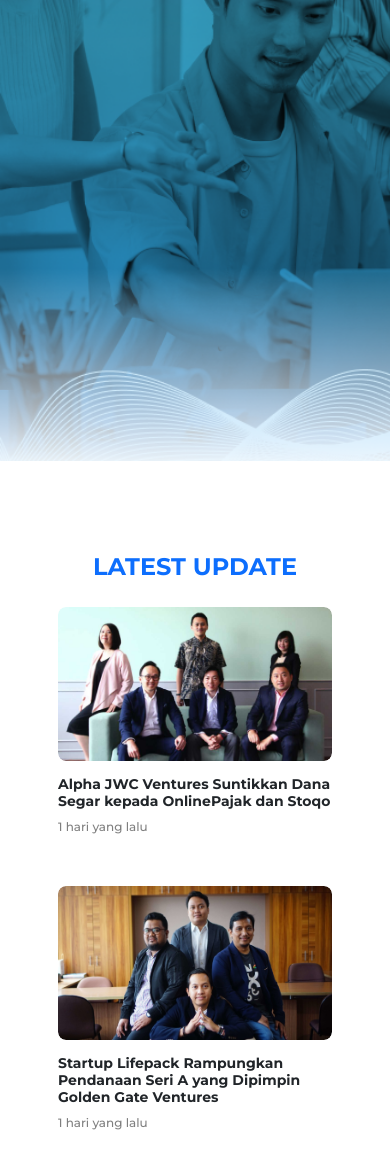
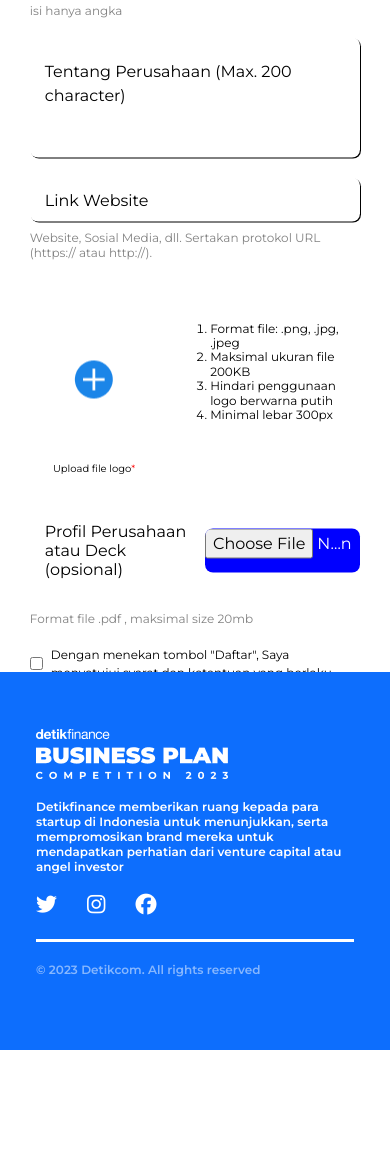
Before and after one commit to RizqGyx/Detikcom_FrontendDesignAssignment_MuhammadRizki, a website with bundled scripts: page register.html in a window 390 px wide. Shown: the part 383-1533 px from the top of the page. After the commit the page ends 1433 px from the top, so only its background shows below. Built offline with nearby package versions, Linux system fonts and the light colour scheme.

Commit message:
Non Functional Register Page

```diff
--- /dev/null
+++ b/register.css
@@ -0,0 +1,446 @@
+@import url('https://fonts.googleapis.com/css2?family=Montserrat:wght@400;500;600;700;800&display=swap');
+
+* {
+  scroll-padding-top: 76px;
+  font-family: 'Montserrat';
+  box-sizing: border-box;
+}
+
+h1,h2,h3,h4,h5,h6 {
+  margin: 0 !important;
+  padding: 0 !important;
+}
+
+.navbar .container {
+  padding: 15px 100px;
+  margin: 0 !important;
+  max-width: 100%;
+  display: flex;
+  align-items: center;
+  gap: 202px;
+}
+
+.bgimage {
+min-height: 125vh;
+max-width: 100vw;
+background: url(./src/background/Regis_hero.png);
+background-repeat: no-repeat;
+background-size: 100% 35%;
+}
+
+.nav-link {
+color: white !important;
+}
+
+.nav-item {
+font-size: 14px;
+font-weight: 600;
+line-height: 17.07px;
+padding: 10px;
+gap: 10px;
+display: flex;
+justify-content: center;
+align-items: center;
+}
+
+.navbar_content_ul {
+  display: flex;
+  justify-content: flex-end;
+  align-items: center;
+  gap: 30px;
+  flex: 1 0 0;
+}
+
+.register {
+padding: 5px 30px;
+border-radius: 100px;
+background-color: white;
+}
+
+.register a {
+color: rgb(0, 124, 189) !important;
+display: flex;
+justify-content: center;
+align-items: center;
+}
+
+.hero_text {
+position: absolute;
+top: 75%;
+left: 50%;
+transform: translate(-50%, -50%);
+color: white;
+display: flex;
+flex-direction: column;
+gap: 40px;
+width: 640px;
+}
+
+.hero_desc {
+    font-size: 48px;
+    font-weight: 700;
+    line-height: 20px;
+    display: inline-flex;
+    padding: 11px 0px 17px 0px;
+    justify-content: center;
+    align-items: center;
+}
+
+.wrapper_form {
+    display: flex;
+    padding: 30px 20px;
+    flex-direction: column;
+    align-items: center;
+    gap: 20px;
+    background-color: white;
+    border-radius: 16px;
+}
+
+form {
+    width: 100%;
+    display: flex;
+    flex-direction: column;
+    gap: 20px;
+}
+
+input, textarea {
+    width: 100%;
+    border-radius: 8px;
+    padding: 22px 15px;
+    height: 44px;
+    border: none;
+    box-shadow: 1px 1px black;
+}
+
+textarea {
+    height: 120px;
+    resize: none !important;
+}
+
+input::placeholder , textarea::placeholder {
+    color: black;
+}
+
+.phone_control, .link_control {
+    display: flex;
+    flex-direction: column;
+    gap: 8px;
+}
+
+.profil_control {
+    display: flex;
+    flex-direction: column;
+    gap: 10px;
+}
+
+.logo_photo {
+    display: flex;
+    gap: 20px;
+    height: 200px;
+    align-items: center;
+}
+
+.img_wrapper {
+    width: 200px;
+    display: flex;
+    flex-direction: column;
+    align-items: center;
+    justify-content: center;
+    color: black;
+    font-size: 10px;
+}
+
+.img_wrapper p{
+    position: absolute;
+    top: 70%;
+}
+
+.logo_req {
+    color: red;
+}
+
+.format {
+    color: black;
+    display: flex;
+    justify-content: center;
+    align-self: center;
+}
+
+.format ol {
+    display: flex;
+    flex-direction: column;
+    justify-content: center;
+}
+
+.format ol li {
+    font-size: 12px;
+    font-weight: 400;
+    line-height: 120%;
+}
+
+.phone_control p, .link_control p, .profil_control p{
+    color: #828282;
+    font-size: 12px;
+    font-style: normal;
+    font-weight: 400;
+    line-height: normal;
+    margin-bottom: 0;
+}
+
+.check_box {
+    display: flex;
+    justify-content: flex-start;
+    align-items: center;
+    padding: 0;
+    gap: 8px;
+}
+
+input[type="checkbox"] {
+    box-shadow: none;
+    padding: 0;
+    height: 14px;
+    border-radius: 2px;
+    background-color: #C4C4C4;
+    width: fit-content;
+}
+
+.profil_file_control {
+    display: flex;
+    align-items: center;
+}
+
+.profil_file_control p{
+    color: black;
+    font-size: 16px;
+    padding: 22px 15px;
+}
+
+input[type="file"] {
+    box-shadow: none;
+    padding: 0;
+    background-color: blue;
+    height: 44px;
+}
+
+.check_box label {
+    color: black;
+    font-size: 12px;
+    font-weight: 400;
+}
+
+.submit {
+    display: flex;
+    width: 250px;
+    justify-content: center;
+    gap: 10px;
+    border-radius: 5px;
+    background: #007CBD;
+    font-size: 14px;
+    color: white;
+    font-weight: 700;
+    padding: 0;
+    box-shadow: none;
+}
+
+footer{
+position: absolute;
+}
+
+footer .content {
+  width: 100vw;
+}
+
+footer .content .wrapper {
+  display: flex;
+  padding: 30px 49px;
+  justify-content: center;
+  align-items: flex-start;
+  flex-direction: column;
+  gap: 30px;
+}
+
+footer .content .wrapper .textcontent{
+  display: flex;
+  justify-content: center;
+  align-items: flex-start;
+  flex-direction: column;
+  gap: 20px;
+  width: 100%;
+}
+
+.textcontent p {
+  font-size: 14px;
+  font-style: normal;
+  font-weight: 600;
+  line-height: normal;
+}
+
+footer .content .wrapper .textcontent .textfield {
+display: flex;
+justify-content: space-between;
+align-items: center;
+border-bottom: 3px solid white;
+gap: 421px;
+}
+
+.textfield p {
+  margin-bottom: 20px;
+}
+
+.sosmed {
+  display: flex;
+}
+
+.sosmed .fab {
+color: white;
+font-size: 21px;
+letter-spacing: 30px;
+}
+
+.latest_section {
+  display: none;
+}
+
+@media only screen and (max-width:1024px) {
+body {
+  flex-direction: column;
+}
+
+.hero_text {
+  display: flex;
+  width: 308px;
+  flex-direction: column;
+  justify-content: center;
+  align-items: center;
+  gap: 30px;
+}
+
+.wrapper_text {
+  display: flex;
+  justify-content: center;
+  align-items: center;
+}
+
+.hero_desc {
+  text-align: center;
+  width: 100%;
+  line-height: normal;
+}
+
+footer {
+  display: flex;
+padding: 27px 36px;
+justify-content: center;
+align-items: center;
+align-self: stretch;
+width: 100%;
+}
+
+footer .content .wrapper {
+  display: flex;
+width: 342px;
+padding: 30px 0px;
+flex-direction: column;
+justify-content: center;
+align-items: flex-start;
+gap: 20px;
+}
+
+.textfield {
+  display: flex;
+  flex-direction: column;
+}
+
+.textcontent p {
+font-size: 12px;
+font-style: normal;
+font-weight: 600;
+line-height: normal;
+}
+
+footer .content .wrapper {
+  height: 100%;
+  width: 100% !important;
+}
+
+footer .content .wrapper .textcontent .textfield {
+  display: flex;
+flex-direction: column;
+justify-content: center;
+align-items: flex-start;
+gap: 20px;
+align-self: stretch;
+width: 100%;
+}
+
+.textfield p{
+  margin-bottom: 0;
+}
+
+.sosmed {
+  margin-bottom: 20px;
+}
+
+}
+
+@media only screen and (max-width:660px) {
+  .navbar {
+    width: 100vw;
+  }
+
+  .hero_desc {
+    font-size: 36px;
+    font-weight: 800;
+    line-height: 36px;
+  }
+
+  .navbar .container {
+    gap: 0px;
+    justify-content: space-evenly;
+    padding: 15px;
+  }
+
+}
+
+@media only screen and (max-width:1200px) {
+  .navbar .container {
+    gap: 0px;
+  }
+
+  .navbar_content_ul {
+    margin-top: 1rem;
+  }
+
+  .register {
+    width: 100%;
+  }
+}
+
+@media only screen and (max-width:415px) {
+.navbar .container{
+  margin: 0;
+  width: 100vw;
+}
+
+.hero_text {
+  display: flex;
+  width: 308px;
+  flex-direction: column;
+  justify-content: center;
+  align-items: center;
+  gap: 30px;
+}
+
+.wrapper_text {
+  display: flex;
+  justify-content: center;
+  align-items: center;
+}
+
+.hero_desc {
+  font-size: 36px;
+  font-weight: 800;
+  line-height: 36px;
+}
+
+}
--- a/register.html
+++ b/register.html
@@ -4,7 +4,7 @@
     <meta charset="UTF-8" />
     <meta name="viewport" content="width=device-width, initial-scale=1.0" />
     <title>Detikfinance Business Plan Competition 2023</title>
-    <link rel="stylesheet" href="welPage.css" />
+    <link rel="stylesheet" href="register.css" />
     <link rel="icon" type="image/x-icon" href="./src/background/detikLogo.png" />
     <link href="https://cdn.jsdelivr.net/npm/bootstrap@5.1.3/dist/css/bootstrap.min.css" rel="stylesheet" />
     <script src="https://cdn.jsdelivr.net/npm/bootstrap@5.1.3/dist/js/bootstrap.bundle.min.js"></script>
@@ -20,20 +20,52 @@
         <!-- Navbar End -->
 
         <!-- Hero Section Start -->
-        <section class="bgimage" id="home">
+        <section class="bgimage">
             <div class="container-fluid">
-                <div class="row">
-                    <div class="col-lg-12 col-md-12 col-sm-12 col-xs-12 hero-text">
-                        <h3 class="hero_title">Detikfinance Business Plan Competition 2023</h3>
-                        <h1 class="hero_desc">EMPOWERING INDONESIA STARTUP</h1>
-                        <p class="hero_paragraph">
-                            Detikfinance Memberikan ruang kepada para startup di Indonesia
-                            untuk menunjukkan, serta mempromosikan brand mereka untuk
-                            mendapatkan perhatian dari venture capital atau angel investor
-                        </p>
+                <div class="hero_text">
+                    <div class="wrapper_text">
+                        <center><h1 class="hero_desc">Registrasi</h1></center>
                     </div>
-                    <div class="wrapper">
-                        <button class="button-hero">Daftarkan startup kamu</button>
+                    <div class="wrapper_form">
+                        <form action="#" class="form_content">
+                            <input type="text" id="perusahaan" name="perusahaan" placeholder="Nama Perusahaan" required>
+                            <input type="email" id="email" name="email" placeholder="Email" required>
+                            <div class="phone_control">
+                                <input type="phone" name="phone" id="phone" pattern="[0-9]{3}-[0-9]{2}-[0-9]{3}" placeholder="Nomor Telepon" required>
+                                <p>isi hanya angka</p>
+                            </div>
+                            <textarea name="about" id="about" cols="50" rows="5" placeholder="Tentang Perusahaan (Max. 200 character)" required></textarea>
+                            <div class="link_control">
+                                <input type="url" id="homepage" name="homepage" placeholder="Link Website" pattern="https?://.*" required>
+                                <p>Website, Sosial Media, dll. Sertakan protokol URL (https:// atau http://).</p>
+                            </div>
+                            <div class="logo_photo">
+                                <div class="img_wrapper">
+                                    <img src="./src/Icon/Vector.png" alt="upload_logo">
+                                    <p>Upload file logo<span class="logo_req">*</span></p>
+                                </div>
+                                <div class="format">
+                                    <ol>
+                                        <li>Format file: .png, .jpg, .jpeg</li>
+                                        <li>Maksimal ukuran file 200KB</li>
+                                        <li>Hindari penggunaan logo berwarna putih</li>
+                                        <li>Minimal lebar 300px</li>
+                                    </ol>
+                                </div>
+                            </div>
+                            <div class="profil_control">
+                                <div class="profil_file_control">
+                                    <p>Profil Perusahaan atau Deck (opsional)</p>
+                                    <input type="file" accept=".pdf">
+                                </div>
+                                <p>Format file .pdf , maksimal size 20mb</p>
+                            </div>
+                            <div class="check_box">
+                                <input type="checkbox" name="accept" id="accept" value="accept">
+                                <label for="accept">Dengan menekan tombol "Daftar", Saya menyetujui syarat dan ketentuan yang berlaku</label>
+                            </div>
+                            <center><input type="submit" value="Register" class="submit"></center>
+                        </form>
                     </div>
                 </div>
             </div>
@@ -47,7 +79,6 @@
 
         <!-- Latest Update Start -->
         <section id="latest" class="latest_section">
-            <h1 class="heading text-primary">LATEST UPDATE</h1>
             <div class="box-container" id="box-container"></div>
         </section>
         <!-- Latest Updates End -->
@@ -55,35 +86,7 @@
     <!-- Content End -->
 
     <!-- Footer Start -->
-    <footer class="container-fluid bg-primary text-white">
-        <div class="content">
-            <div class="wrapper">
-                <div class="logocontent">
-                    <a href="#" class="logo">
-                        <ul>
-                            <li class="logo-1">detikfinance</li>
-                            <li class="logo-2">BUSINESS PLAN</li>
-                            <li class="logo-3">COMPETITION 2023</li>
-                        </ul>
-                    </a>
-                </div>
-                <div class="textcontent mt-xxl-5">
-                    <div class="textfield">
-                        <p class="paragraph">
-                            Detikfinance memberikan ruang kepada para startup di Indonesia untuk menunjukkan, serta
-                            mempromosikan brand mereka untuk mendapatkan perhatian dari venture capital atau angel investor
-                        </p>
-                        <div class="sosmed">
-                            <a href="#" target="_blank"><i class="fab fa-twitter"></i></a>
-                            <a href="#" target="_blank"><i class="fab fa-instagram"></i></a>
-                            <a href="#" target="_blank"><i class="fab fa-facebook"></i></a>
-                        </div>
-                    </div>
-                    <p class="text-white-50 mt-xxl-5">© 2023 Detikcom. All rights reserved</p>
-                </div>
-            </div>
-        </div>
-    </footer>
+    <footer class="bg-primary text-white" id="foBot"></footer>
     <!-- Footer End -->
   </body>
 
--- a/src/components/navbarHead.js
+++ b/src/components/navbarHead.js
@@ -1,6 +1,6 @@
 export const Header = () => {
     return `<div class="container">
-            <a href="#">
+            <a href="welcomePage.html">
                 <img src="./src/background/Navbar Brand.png" alt="Brand">
             </a>
             <button class="navbar-toggler" type="button" data-bs-toggle="collapse" data-bs-target="#navbarSupportedContent" aria-controls="navbarSupportedContent" aria-expanded="false" aria-label="Toggle navigation">
@@ -9,13 +9,13 @@
             <div class="collapse navbar-collapse" id="navbarSupportedContent">
                 <ul class="navbar-nav ms-auto navbar_content_ul">
                     <li class="nav-item">
-                        <a class="nav-link" href="#about">About</a>
+                        <a class="nav-link" href="welcomePage.html#about">About</a>
                     </li>
                     <li class="nav-item">
-                        <a class="nav-link" href="#mechanism">Mechanism</a>
+                        <a class="nav-link" href="welcomePage.html#mechanism">Mechanism</a>
                     </li>
                     <li class="nav-item">
-                        <a class="nav-link" href="#latest">Latest Update</a>
+                        <a class="nav-link" href="welcomePage.html#latest">Latest Update</a>
                     </li>
                     <li class="nav-item register">
                         <a class="nav-link" href="register.html">Register</a>
```
Also changed, not shown: welPage.css (+0 -21 lines), src/Icon/Vector.png (added).
